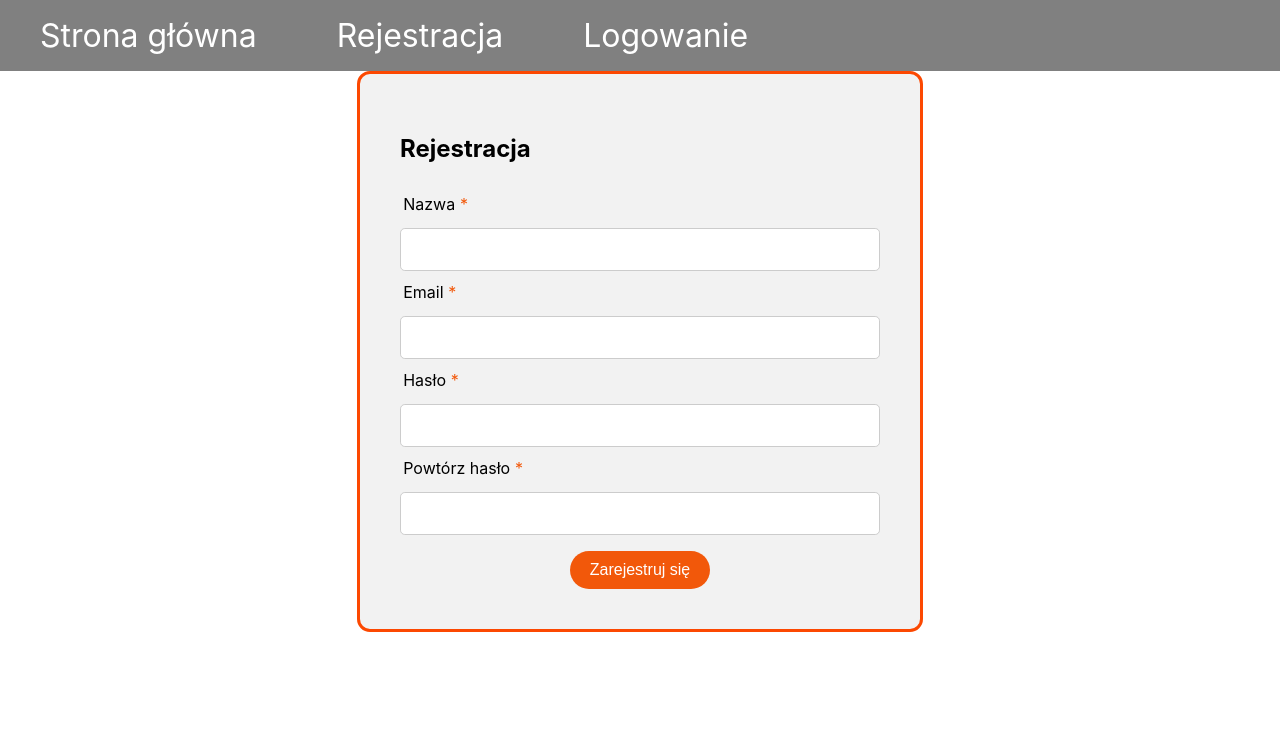
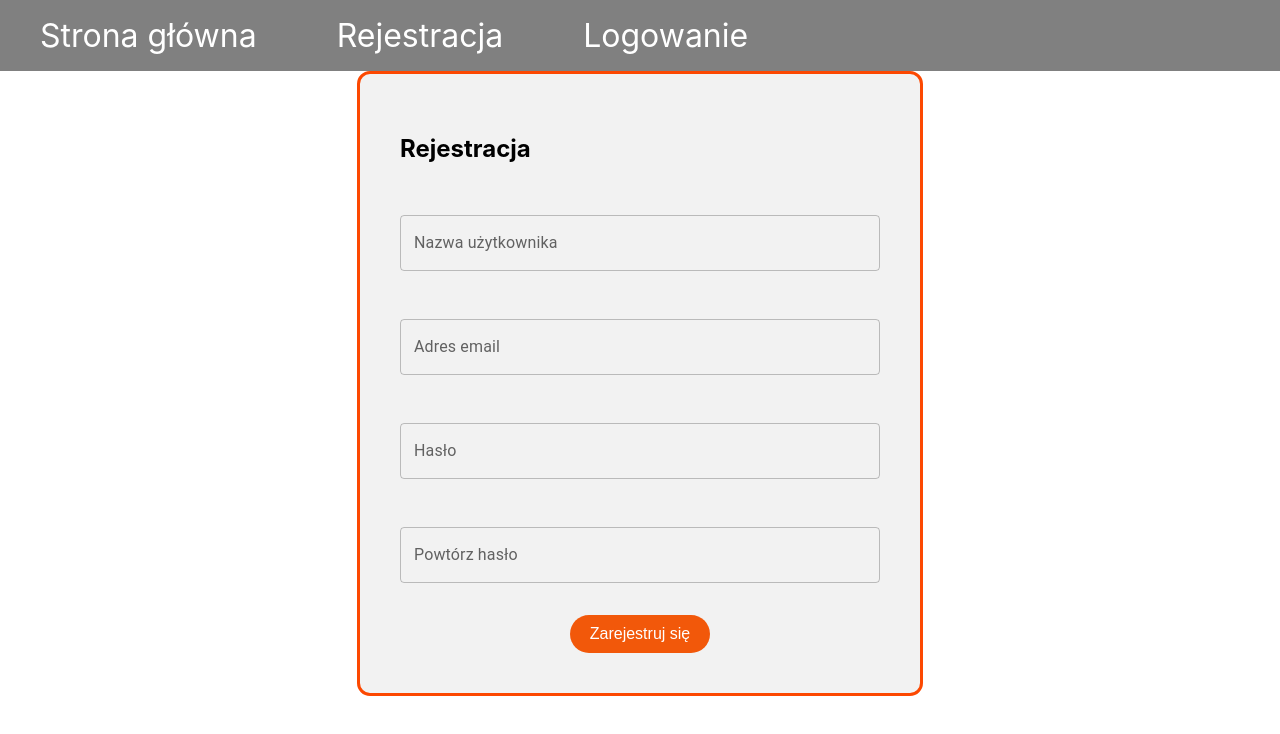
Before and after one commit to pwazydrag/RecipesApp, a React (Create React App) app in the folder frontend/: page /register in a window 1280 px wide. Shown: the top 734 px of the page. Built offline with nearby package versions, Linux system fonts and the light colour scheme.

Commit message:
refactor forms with useForm hook

```diff
--- a/frontend/package.json
+++ b/frontend/package.json
@@ -15,6 +15,7 @@
     "@types/react-dom": "^18.2.22",
     "react": "^18.2.0",
     "react-dom": "^18.2.0",
+    "react-hook-form": "^7.51.1",
     "react-router-dom": "^6.22.3",
     "react-scripts": "5.0.1",
     "typescript": "^4.9.5",
--- a/frontend/src/components/login/Input.module.css
+++ /dev/null
@@ -1,44 +0,0 @@
-.star {
-  color: #f2580a;
-  margin-left: 0.3rem;
-}
-
-label {
-  color: black;
-  margin-left: 0.2rem;
-  margin-top: 0.7rem;
-  display: flex;
-  margin-bottom: 0.4rem;
-}
-
-input {
-  margin-top: 0.5rem;
-  width: 95%;
-  padding: 0.7rem;
-  border-radius: 0.3rem;
-  border: 1px solid #ccc;
-  font-size: 1rem;
-  color: black;
-}
-
-.warningText {
-  color: rgb(217, 27, 27);
-  font-size: 0.8rem;
-  margin-left: 0.2rem;
-}
-
-.warningInput {
-  border-color: #aa0b20;
-  background-color: #ffeff1;
-}
-
-input:-webkit-autofill,
-input:-webkit-autofill:hover,
-input:-webkit-autofill:focus,
-input:-webkit-autofill:active {
-  -webkit-box-shadow: 0 0 0 30px white inset !important;
-}
-
-input:-webkit-autofill {
-  -webkit-text-fill-color: black !important;
-}
--- a/frontend/src/components/login/Input.tsx
+++ /dev/null
@@ -1,46 +0,0 @@
-import { ChangeEvent } from "react";
-
-import classes from "./Input.module.css";
-
-type InputProps = {
-  label: string;
-  id: string;
-  type: string;
-  error: string | boolean;
-  name: string;
-  onBlur: () => void;
-  onChange: (event: ChangeEvent<HTMLInputElement>) => void;
-  value: string;
-};
-
-const Input = ({
-  label,
-  id,
-  type,
-  error,
-  name,
-  onBlur,
-  onChange,
-  value,
-}: InputProps) => {
-  return (
-    <div>
-      <label htmlFor={id} className={label}>
-        {label}
-        <span className={classes.star}> *</span>
-      </label>
-      <input
-        id={id}
-        type={type}
-        name={name}
-        onBlur={onBlur}
-        onChange={onChange}
-        value={value}
-        className={`${error === false ? "" : classes.warningInput}`}
-      />
-      <div className={classes.warningText}>{error && <p>{error}</p>}</div>
-    </div>
-  );
-};
-
-export default Input;
--- a/frontend/src/components/login/LoginForm.module.css
+++ b/frontend/src/components/login/LoginForm.module.css
@@ -7,15 +7,21 @@
   background-color: #f2f2f2;
   border: 3px solid rgb(252, 72, 1);
   border-radius: 13px;
+  gap: 2rem;
 }
 
 h2 {
   color: black;
 }
 
+.inputs {
+  display: flex;
+  flex-direction: column;
+  gap: 3rem;
+}
+
 .submitBtn {
   align-self: center;
-    margin-top: 1rem;
   background-color: #f2580a;
   color: white;
   padding: 10px 20px;
@@ -26,12 +32,19 @@
   transition: background-color 0.3s ease;
 }
 
-  .submitBtn:disabled {
-    background-color: gray;
+.submitBtn:hover {
+  background-color: #2e8b57;
 }
 
-  .submitBtn:hover {
-    background-color: #2e8b57;
+.formInput input:-webkit-autofill,
+input:-webkit-autofill:hover,
+input:-webkit-autofill:focus,
+input:-webkit-autofill:active {
+  -webkit-box-shadow: 0 0 0 30px #f2f2f2 inset !important;
+}
+
+input:-webkit-autofill {
+  -webkit-text-fill-color: black !important;
 }
 
 @media (max-width: 768px) {
--- a/frontend/src/components/login/LoginForm.tsx
+++ b/frontend/src/components/login/LoginForm.tsx
@@ -1,55 +1,70 @@
 import classes from "./LoginForm.module.css";
-import useInput from "../../hooks/useInput";
-import { isLengthValid, isNotEmpty } from "../../utils/formValidators";
-import Input from "./Input";
+import { SubmitHandler, useForm } from "react-hook-form";
+import { TextField } from "@mui/material";
+
+type FormData = {
+  username: string;
+  password: string;
+};
 
 const LoginForm = () => {
   const {
-    value: usernameValue,
-    handleInputChange: handleUsernameChange,
-    handleInputBlur: handleUsernameBlur,
-    hasError: usernameHasError,
-  } = useInput("", (value) => isLengthValid(value, 6) && isNotEmpty(value));
-  const {
-    value: passwordValue,
-    handleInputChange: handlePasswordChange,
-    handleInputBlur: handlePasswordBlur,
-    hasError: passwordHasError,
-  } = useInput("", (value) => isLengthValid(value, 6));
+    register,
+    handleSubmit,
+    formState: { errors },
+    trigger,
+  } = useForm<FormData>({
+    defaultValues: {
+      username: "",
+      password: "",
+    },
+  });
 
-  const handleFormConfirm = (event: React.FormEvent<HTMLFormElement>) => {
-    event.preventDefault();
+  const onSubmit: SubmitHandler<FormData> = (data) => {
+    console.log(data);
   };
 
   return (
-    <form className={classes.loginForm} onSubmit={handleFormConfirm}>
+    <form className={classes.loginForm} onSubmit={handleSubmit(onSubmit)}>
       <h2>Logowanie</h2>
-      <div>
-        <Input
-          label="Nazwa"
-          id="username"
-          type="text"
-          name="username"
-          onBlur={handleUsernameBlur}
-          onChange={handleUsernameChange}
-          value={usernameValue}
-          error={
-            usernameHasError &&
-            "Nazwa użytkownika musi mieć przynajmniej 6 znaków!"
-          }
-        />
-        <Input
+      <div className={classes.inputs}>
+        <TextField
+          label="Nazwa użytkownika"
+          {...register("username", {
+            required: "Nazwa użytkownika jest wymagana!",
+            minLength: {
+              value: 6,
+              message: "Nazwa użytkownika musi mieć przynajmniej 6 znaków!",
+            },
+            maxLength: {
+              value: 20,
+              message: "Nazwa użytkownika nie może mieć więcej niż 20 znaków!",
+            },
+          })}
+          onBlur={() => trigger("username")}
+          error={!!errors.username}
+          helperText={errors.username?.message}
+          className={classes.formInput}
+        ></TextField>
+        <TextField
           label="Hasło"
-          id="password"
           type="password"
-          name="password"
-          onChange={handlePasswordChange}
-          onBlur={handlePasswordBlur}
-          value={passwordValue}
-          error={
-            passwordHasError && "Twoje hasło musi mieć przynajmniej 6 znaków!"
-          }
-        />
+          {...register("password", {
+            required: "Hasło jest wymagane!",
+            minLength: {
+              value: 6,
+              message: "Hasło musi mieć przynajmniej 6 znaków!",
+            },
+            maxLength: {
+              value: 20,
+              message: "Haśło nie może mieć więcej niż 20 znaków!",
+            },
+          })}
+          onBlur={() => trigger("password")}
+          error={!!errors.password}
+          helperText={errors.password?.message}
+          className={classes.formInput}
+        ></TextField>
       </div>
       <button type="submit" className={classes.submitBtn}>
         Zaloguj się
--- a/frontend/src/components/login/RegistrationForm.module.css
+++ b/frontend/src/components/login/RegistrationForm.module.css
@@ -7,6 +7,13 @@
   background-color: #f2f2f2;
   border: 3px solid rgb(252, 72, 1);
   border-radius: 13px;
+  gap: 2rem;
+}
+
+.inputs {
+  display: flex;
+  flex-direction: column;
+  gap: 3rem;
 }
 
 h2 {
@@ -15,7 +22,6 @@ h2 {
 
 .submitBtn {
   align-self: center;
-  margin-top: 1rem;
   background-color: #f2580a;
   color: white;
   padding: 10px 20px;
@@ -26,12 +32,19 @@ h2 {
   transition: background-color 0.3s ease;
 }
 
-.submitBtn:disabled {
-  background-color: gray;
+.submitBtn:hover {
+  background-color: #2e8b57;
 }
 
-.submitBtn:hover {
-  background-color: #2e8b57;
+.formInput input:-webkit-autofill,
+input:-webkit-autofill:hover,
+input:-webkit-autofill:focus,
+input:-webkit-autofill:active {
+  -webkit-box-shadow: 0 0 0 30px #f2f2f2 inset !important;
+}
+
+input:-webkit-autofill {
+  -webkit-text-fill-color: black !important;
 }
 
 @media (max-width: 768px) {
--- a/frontend/src/components/login/RegistrationForm.tsx
+++ b/frontend/src/components/login/RegistrationForm.tsx
@@ -1,92 +1,114 @@
 import classes from "./RegistrationForm.module.css";
-import useInput from "../../hooks/useInput";
-import {
-  isLengthValid,
-  isEmailValid,
-  arePasswordsCorrect,
-  isNotEmpty,
-} from "../../utils/formValidators";
-import Input from "./Input";
+import { SubmitHandler, useForm } from "react-hook-form";
+import { TextField } from "@mui/material";
+import { isEmailValid, arePasswordsCorrect } from "../../utils/formValidators";
+
+type FormData = {
+  username: string;
+  email: string;
+  password: string;
+  repeatPassword: string;
+};
 
 const RegistrationForm = () => {
   const {
-    value: usernameValue,
-    handleInputChange: handleUsernameChange,
-    handleInputBlur: handleUsernameBlur,
-    hasError: usernameHasError,
-  } = useInput("", (value) => isLengthValid(value, 6) && isNotEmpty(value));
-  const {
-    value: emailValue,
-    handleInputChange: handleEmailChange,
-    handleInputBlur: handleEmailBlur,
-    hasError: emailHasError,
-  } = useInput("", (value) => isEmailValid(value) && isNotEmpty(value));
-  const {
-    value: passwordValue,
-    handleInputChange: handlePasswordChange,
-    handleInputBlur: handlePasswordBlur,
-    hasError: passwordHasError,
-  } = useInput("", (value) => isLengthValid(value, 6));
-  const {
-    value: repeatPasswordValue,
-    handleInputChange: handleRepeatPasswordChange,
-    handleInputBlur: handleRepeatPasswordBlur,
-    hasError: repeatPasswordHasError,
-  } = useInput("", (value) => arePasswordsCorrect(value, passwordValue));
+    register,
+    handleSubmit,
+    formState: { errors },
+    trigger,
+    getValues,
+  } = useForm<FormData>({
+    defaultValues: {
+      username: "",
+      email: "",
+      password: "",
+      repeatPassword: "",
+    },
+  });
 
-  const handleFormConfirm = (event: React.FormEvent<HTMLFormElement>) => {
-    event.preventDefault();
+  const onSubmit: SubmitHandler<FormData> = (data) => {
+    console.log(data);
   };
 
   return (
-    <form className={classes.registrationForm} onSubmit={handleFormConfirm}>
+    <form
+      className={classes.registrationForm}
+      onSubmit={handleSubmit(onSubmit)}
+    >
       <h2>Rejestracja</h2>
-      <div>
-        <Input
-          label="Nazwa"
-          id="username"
-          type="text"
-          name="username"
-          onBlur={handleUsernameBlur}
-          onChange={handleUsernameChange}
-          value={usernameValue}
-          error={
-            usernameHasError &&
-            "Nazwa użytkownika musi mieć przynajmniej 6 znaków!"
-          }
-        />
-        <Input
-          label="Email"
-          id="email"
+      <div className={classes.inputs}>
+        <TextField
+          label="Nazwa użytkownika"
+          {...register("username", {
+            required: "Nazwa użytkownika jest wymagana!",
+            minLength: {
+              value: 6,
+              message: "Nazwa użytkownika musi mieć przynajmniej 6 znaków!",
+            },
+            maxLength: {
+              value: 20,
+              message: "Nazwa użytkownika nie może mieć więcej niż 20 znaków!",
+            },
+          })}
+          onBlur={() => trigger("username")}
+          error={!!errors.username}
+          helperText={errors.username?.message}
+          className={classes.formInput}
+        ></TextField>
+        <TextField
+          label="Adres email"
           type="email"
-          name="email"
-          onBlur={handleEmailBlur}
-          onChange={handleEmailChange}
-          value={emailValue}
-          error={emailHasError && "Wpisz poprawny adres email!"}
-        />
-        <Input
+          {...register("email", {
+            required: "Adres email jest wymagany!",
+            minLength: {
+              value: 8,
+              message: "Adres email musi mieć przynajmniej 8 znaków!",
+            },
+            maxLength: {
+              value: 30,
+              message: "Adres email nie może mieć więcej niż 30 znaków!",
+            },
+            validate: (value) =>
+              isEmailValid(value) || "Niepoprawny adres email!",
+          })}
+          onBlur={() => trigger("email")}
+          error={!!errors.email}
+          helperText={errors.email?.message}
+          className={classes.formInput}
+        ></TextField>
+        <TextField
           label="Hasło"
-          id="password"
           type="password"
-          name="password"
-          onChange={handlePasswordChange}
-          onBlur={handlePasswordBlur}
-          value={passwordValue}
-          error={
-            passwordHasError && "Twoje hasło musi mieć przynajmniej 6 znaków!"
-          }
-        />
-        <Input
+          {...register("password", {
+            required: "Hasło jest wymagane!",
+            minLength: {
+              value: 6,
+              message: "Hasło musi mieć przynajmniej 6 znaków!",
+            },
+            maxLength: {
+              value: 20,
+              message: "Hasło nie może mieć więcej niż 20 znaków!",
+            },
+          })}
+          onBlur={() => trigger("password")}
+          error={!!errors.password}
+          helperText={errors.password?.message}
+          className={classes.formInput}
+        ></TextField>
+        <TextField
           label="Powtórz hasło"
-          id="repeatPassword"
           type="password"
-          name="repeatPassword"
-          onChange={handleRepeatPasswordChange}
-          onBlur={handleRepeatPasswordBlur}
-          value={repeatPasswordValue}
-          error={repeatPasswordHasError && "Twoje hasła nie są takie same!"}
-        />
+          {...register("repeatPassword", {
+            required: "Powtórzenie hasła jest wymagane!",
+            validate: (value) =>
+              arePasswordsCorrect(value, getValues("password")) ||
+              "Hasła nie są takie same!",
+          })}
+          onBlur={() => trigger("repeatPassword")}
+          error={!!errors.repeatPassword}
+          helperText={errors.repeatPassword?.message}
+          className={classes.formInput}
+        ></TextField>
       </div>
       <button type="submit" className={classes.submitBtn}>
         Zarejestruj się
```
Also changed, not shown: frontend/src/hooks/useInput.tsx (deleted, +0 -38 lines), frontend/src/utils/formValidators.ts (+1 -9 lines), 1 other file (tests, documents, lock files or other folders). Lines whose indentation alone changed are shown as unchanged.
